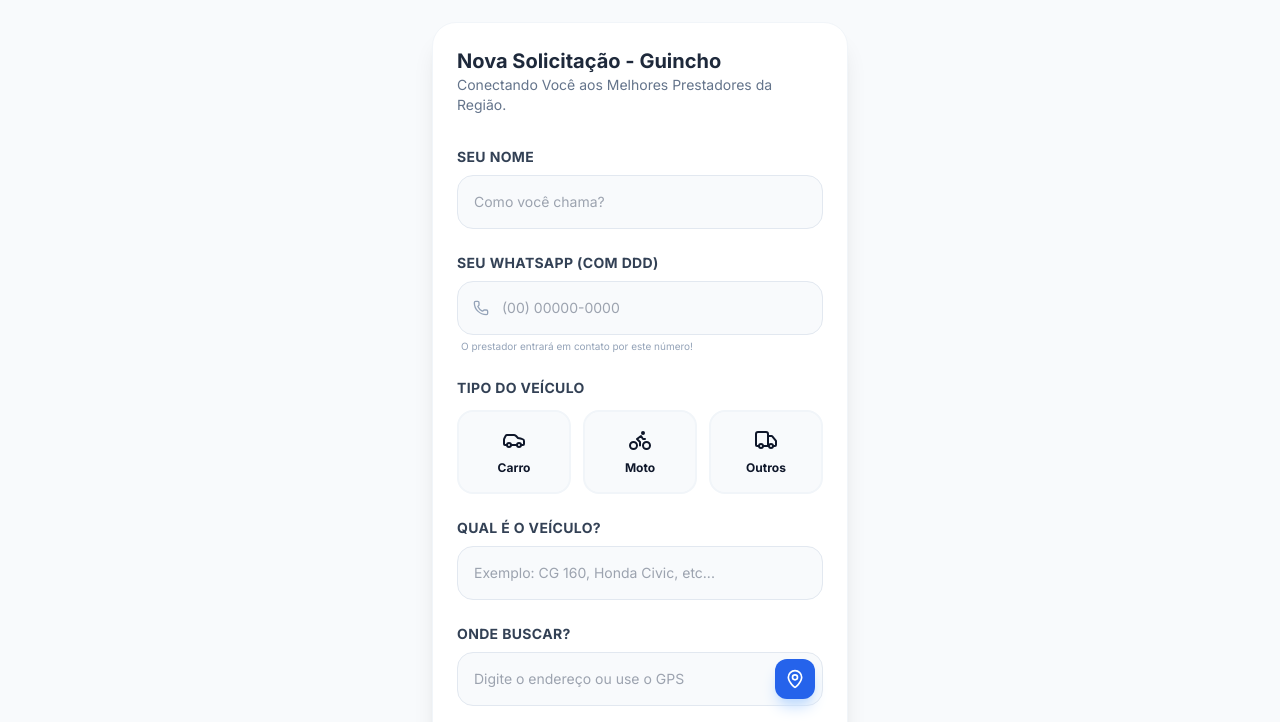
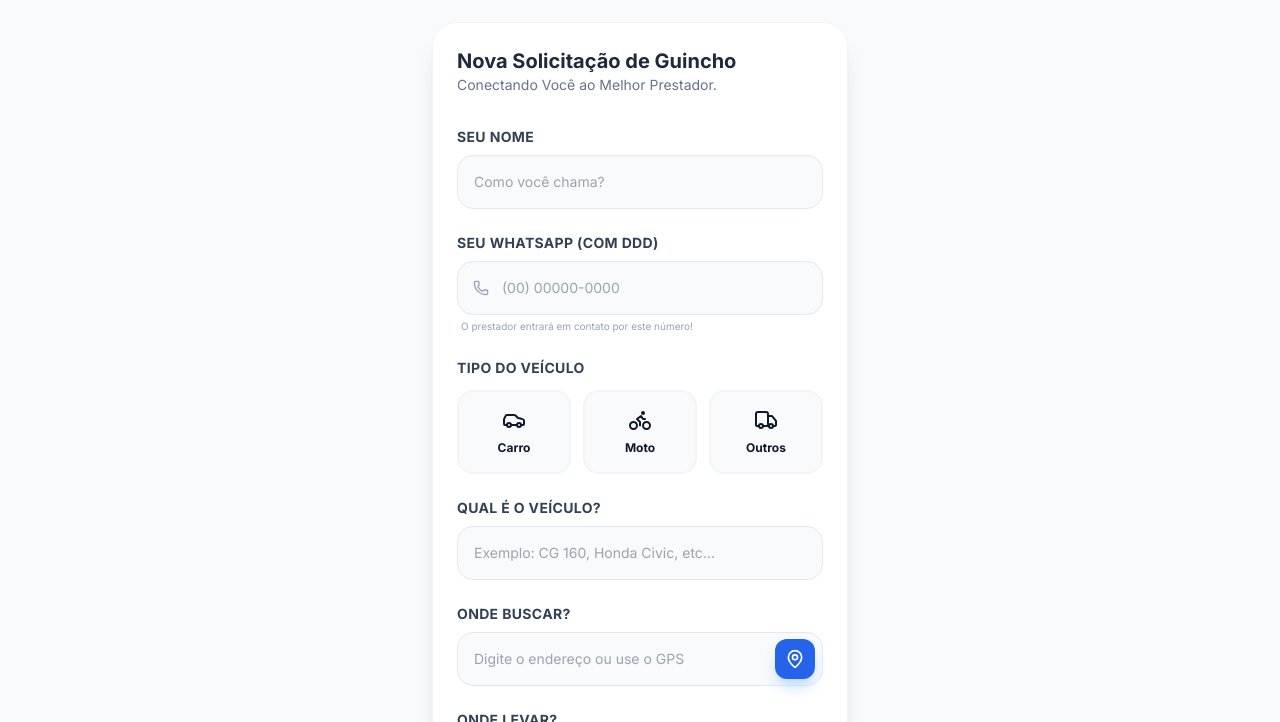
Before and after one commit to bhdspro/clientou.grupobhds, a website: page guincho/index.html in a window 1280 px wide. Shown: the part 78-800 px from the top of the page. Drawn offline with nearby package versions, Linux system fonts and the light colour scheme.

Commit message:
Update index.html

```diff
--- a/guincho/index.html
+++ b/guincho/index.html
@@ -32,8 +32,8 @@
     <main class="max-w-md mx-auto px-4 mt-6">
         <div class="bg-white rounded-3xl shadow-xl border border-slate-100 p-6">
             <div class="mb-8">
-                <h2 class="text-xl font-bold text-slate-800">Nova Solicitação - Guincho</h2>
-                <p class="text-slate-500 text-sm">Conectando Você aos Melhores Prestadores da Região.</p>
+                <h2 class="text-xl font-bold text-slate-800">Nova Solicitação de Guincho</h2>
+                <p class="text-slate-500 text-sm">Conectando Você ao Melhor Prestador.</p>
             </div>
 
             <form id="towForm" class="space-y-6">
```
